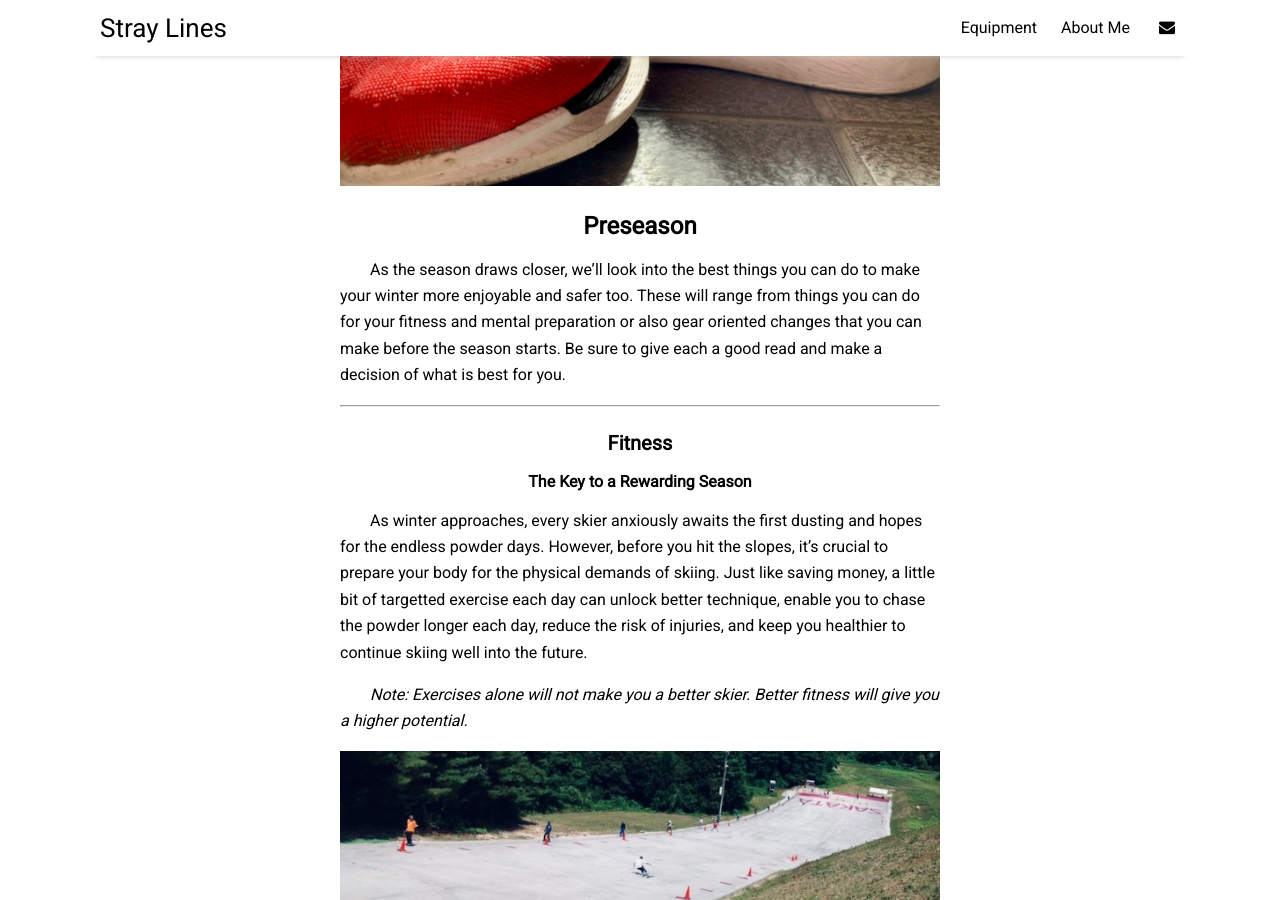
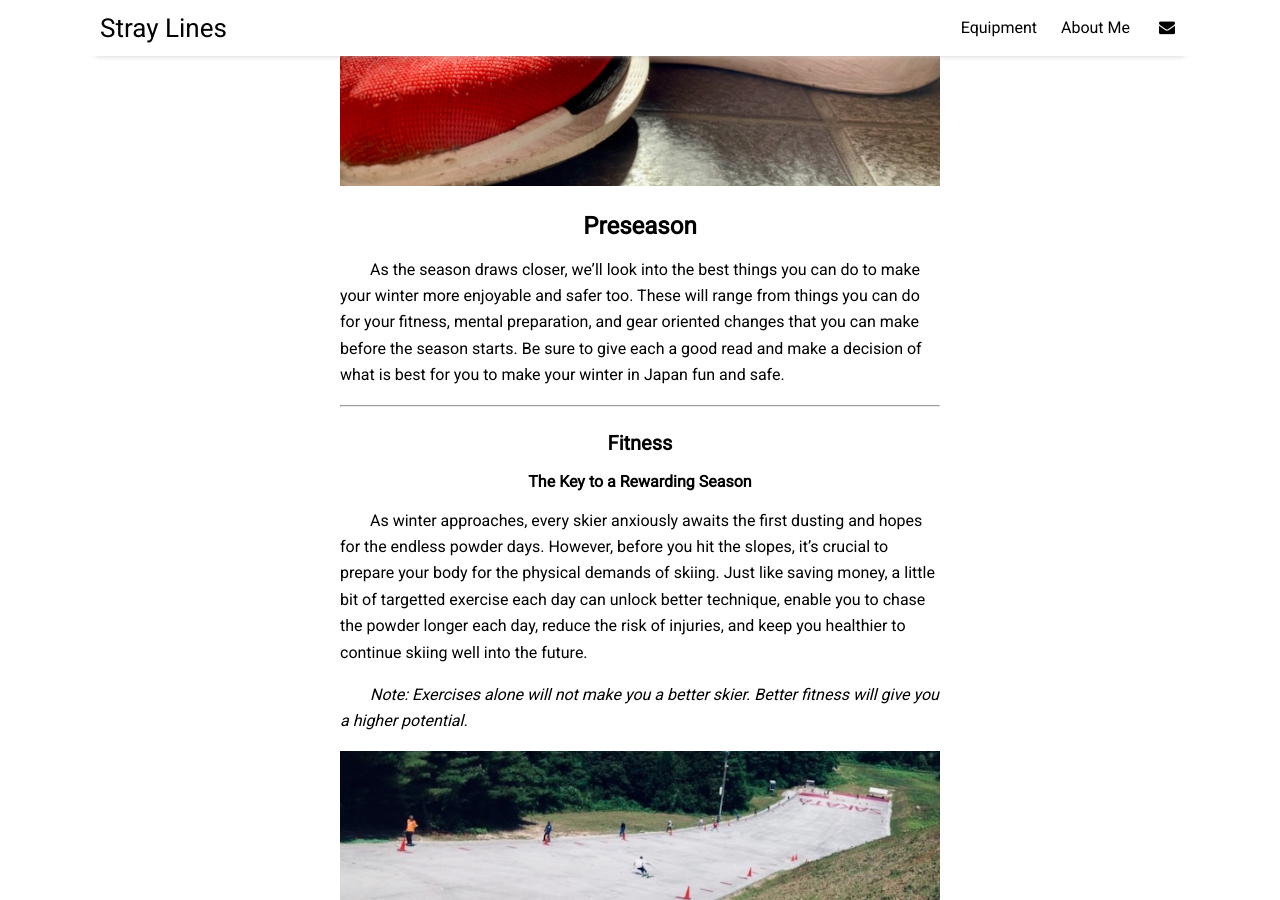
Before and after one commit to eliotcochrane/eliotcochrane.github.io, a Jekyll site: the page built from _posts/2023-09-29-preseason-prep.md, in a window 1280 px wide and 900 px high, scrolled down 376 px. Built offline with Jekyll 4.4.1, drawn with Linux system fonts in a browser that asks for light colours; nearby versions of some CDN libraries.

Commit message:
Category Updates
-Updates categories for the "You may also enjoy.." to work properly

```diff
--- a/_posts/2023-09-29-preseason-prep.md
+++ b/_posts/2023-09-29-preseason-prep.md
@@ -2,14 +2,14 @@
 layout: post
 title: "PRESEASON: Fitness"
 author: "Eliot Cochrane"
-categories: off-season
+categories: off-season,fitness
 tags: [Ski,Preseason,Fitness,Running,Motivation,Exercise,Off-season,Preseason Fitness,Skiing Preparation,Winter Sports,Skiing Technique,Strength Training,Flexibility Exercises,Endurance Training,Recovery Methods,Stay Motivated,Setting Goals,Variety in Exercise,Visualization,Health Benefits,Skiing Performance,Snow Sports,Winter Fitness]
 image: running-shoes-1.jpeg
 ---
 
 ## <center>Preseason</center>
 
-As the season draws closer, we'll look into the best things you can do to make your winter more enjoyable and safer too. These will range from things you can do for your fitness and mental preparation or also gear oriented changes that you can make before the season starts. Be sure to give each a good read and make a decision of what is best for you.
+As the season draws closer, we'll look into the best things you can do to make your winter more enjoyable and safer too. These will range from things you can do for your fitness, mental preparation, and gear oriented changes that you can make before the season starts. Be sure to give each a good read and make a decision of what is best for you to make your winter in Japan fun and safe.
 
 ***
 
```
Also changed, not shown: _posts/2023-10-11-volunteer-work.md (+1 -1 lines), _posts/2023-10-18-season-prediction-23-24.md (+1 -1 lines), _posts/2023-10-30-powerstraps-deep-dive.md (+1 -1 lines), _posts/2023-11-01-snow-nihongo.md (+1 -3 lines), wip/car-prep.md (added, +25 -0 lines).
